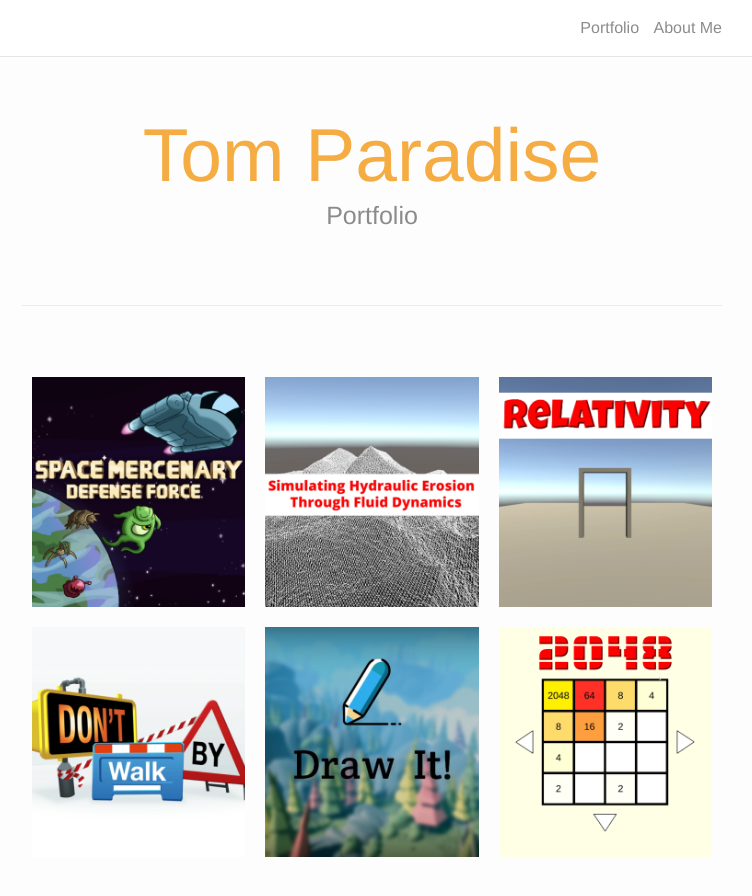
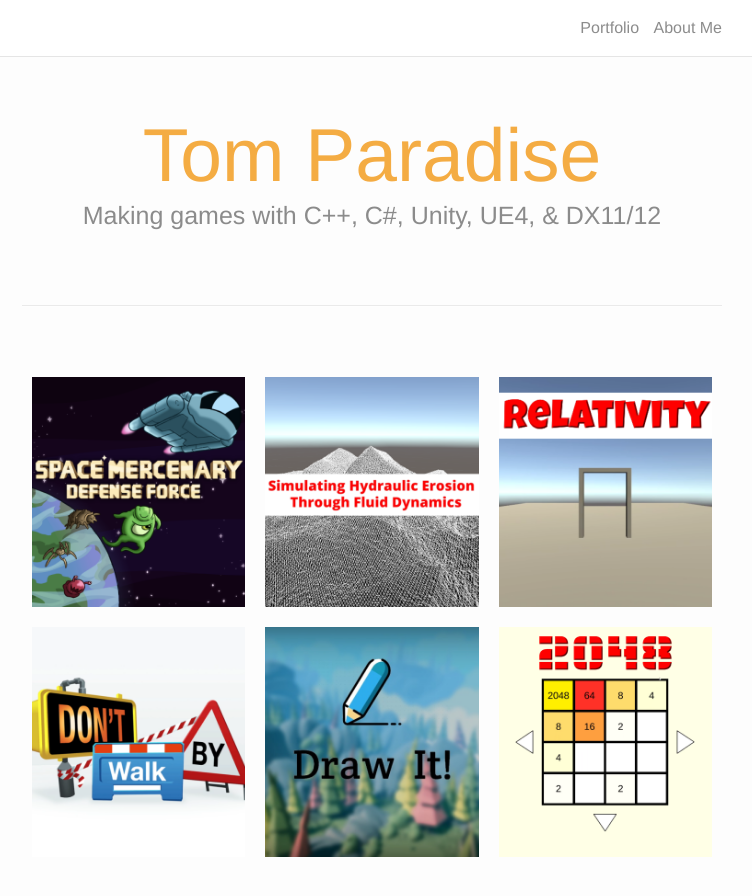
Before and after one commit to TomParadise/Year1Portfolio, a Jekyll site: the page built from index.html, in a window 1280 px wide and 967 px high. Shown: the top 896 px of the window, without its empty margins (268-1020 px from the left). Built offline with Jekyll 4.4.1, drawn with Linux system fonts in a browser that asks for light colours; nearby versions of some CDN libraries; the list of posts is cut into pages by our own code.

Commit message:
small changes

```diff
--- a/_portfolio/2_FluidDynamics.markdown
+++ b/_portfolio/2_FluidDynamics.markdown
@@ -7,6 +7,8 @@ published: true
 ---
 
 This is my final year dissertation project to create realistic terrains through simulating hydraulic erosion applied to fluid dynamics on procedural heightmaps.
+
+Developed in c++ (dll) interfacing with Unity.
 
 <div class="owl-carousel owl-theme">
 <iframe src="https://www.youtube.com/embed/p6WNek3dB4c" width = "700" height="361" style="max-width:100%" data-external="1"></iframe>
--- a/index.html
+++ b/index.html
@@ -6,7 +6,7 @@ pagination:
 
 <div class="header-bar">
   <h1>Tom Paradise</h1>
-  <h2>Portfolio</h2>
+  <h2>Making games with C++, C#, Unity, UE4, & DX11/12</h2>
   <br/>
   <hr>
   <br/>
```
Also changed, not shown: about.md (+1 -1 lines).
